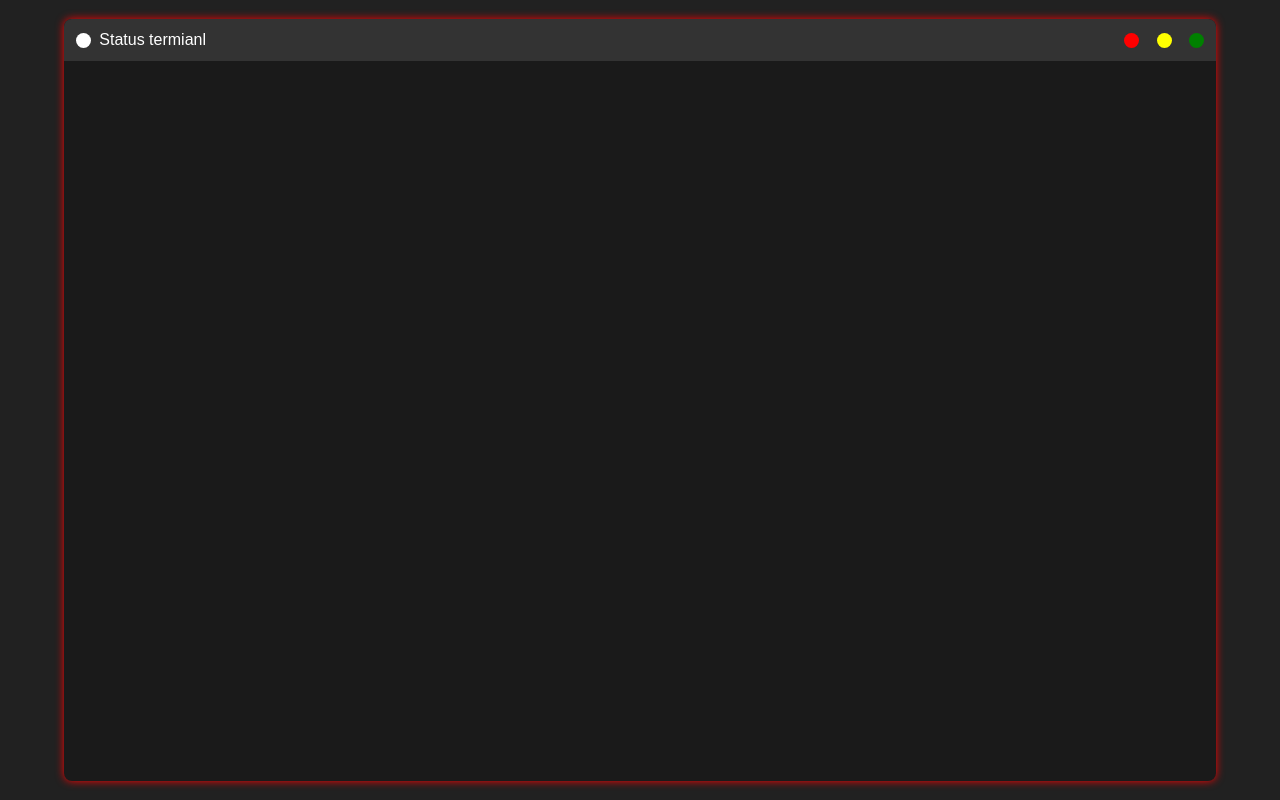
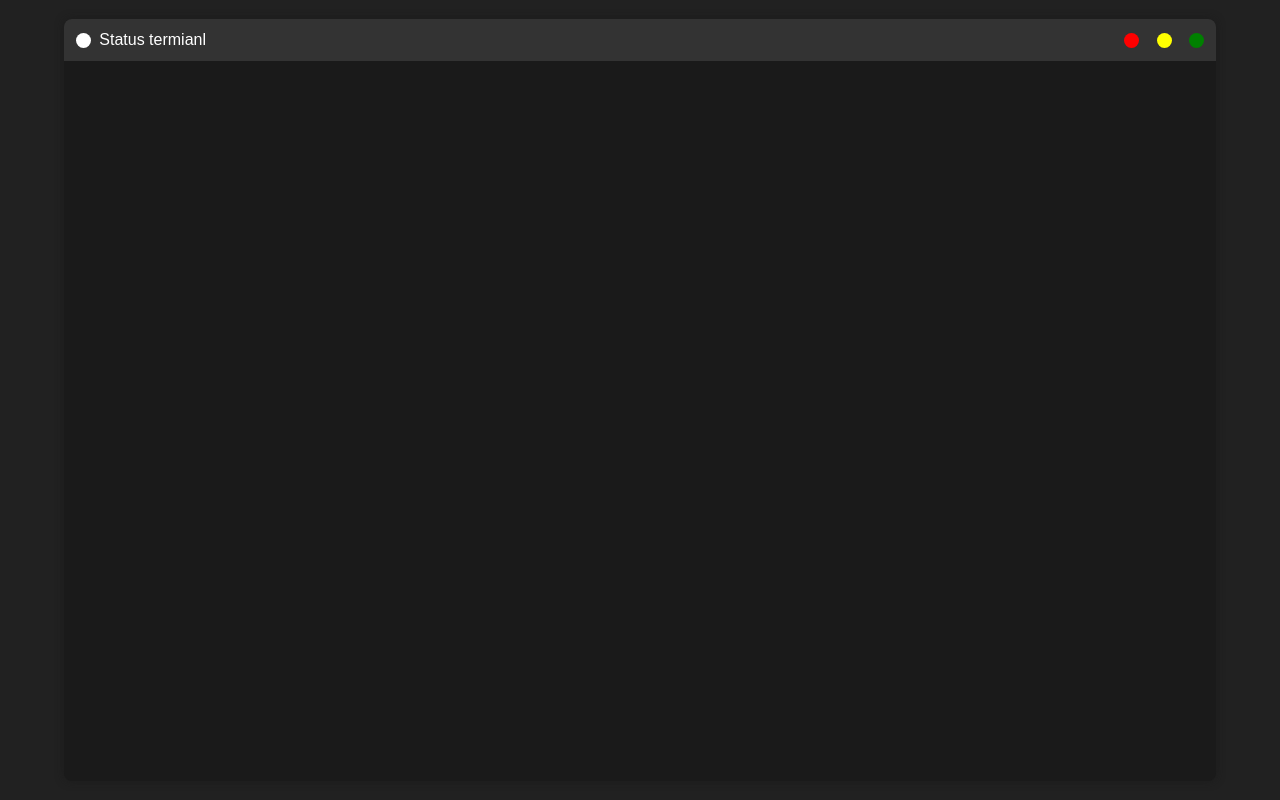
Before and after one commit to kirujsx/terminal, a plain HTML site: page index.html in a window 1280 px wide. Drawn offline with Linux system fonts and the light colour scheme; a web font is replaced by a local one.

Commit message:
Update styles.css

```diff
--- a/styles.css
+++ b/styles.css
@@ -22,7 +22,7 @@ body {
     height: 100%;
     box-sizing: border-box;
     background-color: #1A1A1A;
-    box-shadow: 0 0 0.5em red;
+    box-shadow: 0 0 0.5em #17171798;
     border-radius: 0.5em;
 }
 
```
